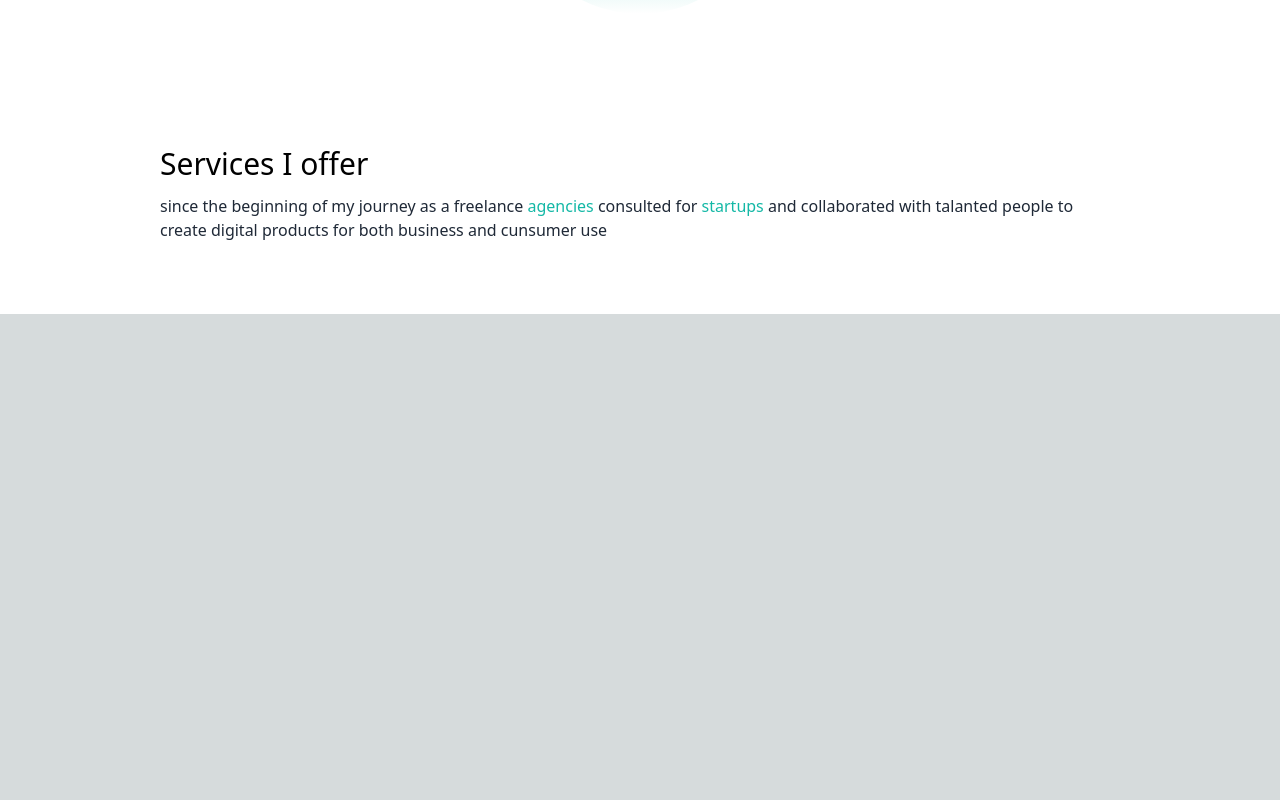
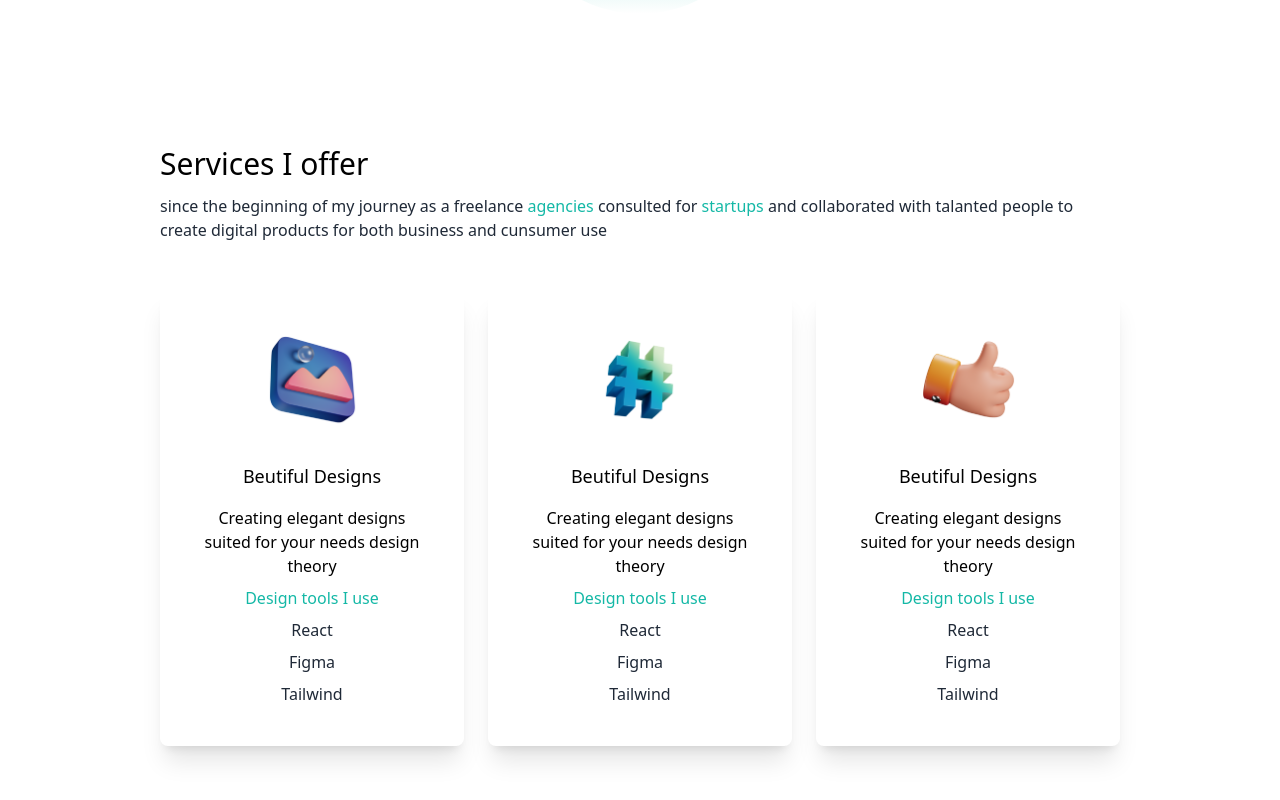
Before and after one commit to Meyzan16/portopolio-next, a Next.js app: page / in a window 1280 px wide. Shown: the part 690-1490 px from the top of the page. Before the commit the page ends 1004 px from the top, so only its background shows below. Built offline with nearby package versions, Linux system fonts and the light colour scheme.

Commit message:
perbarui index

```diff
--- a/src/pages/index.tsx
+++ b/src/pages/index.tsx
@@ -6,6 +6,10 @@ import {BsFillMoonStarsFill} from "react-icons/bs"
 import {useState} from "react"
 import {AiFillLinkedin, AiFillInstagram , AiFillGithub, AiFillMail} from "react-icons/ai"
 import deved from "../../public/dev-ed-wave.png"
+
+import design from "../../public/design.png"
+import code from "../../public/code.png"
+import consulting from "../../public/consulting.png"
 
 export default function Home() {
   const [darkmode, setDarkMode] = useState(false);
@@ -67,7 +71,39 @@ export default function Home() {
                 products for both business and cunsumer use
               </p>
             </div>
-            </section>
+            <div className="lg:flex gap-6">
+                <div className="p-10 my-10   rounded-lg shadow-xl text-center   hover:bg-teal-500 group dark:bg-white dark:hover:bg-teal-500 ">
+                  <Image src={design}  width={100} height={100} alt="design" className="mx-auto" />
+                  <h3 className="text-lg font-medium pt-8 pb-2    group-hover:text-white">Beutiful Designs</h3>
+                  <p className="py-2 group-hover:text-white">Creating elegant designs suited for your needs design theory</p>
+                  <h4 className=" text-teal-500 group-hover:text-white">Design tools I use</h4>
+                  <p className="text-gray-800 mt-2 group-hover:text-white">React</p>
+                  <p className="text-gray-800 mt-2 group-hover:text-white">Figma</p>
+                  <p className="text-gray-800 mt-2 group-hover:text-white">Tailwind</p>
+                </div>
+
+                <div className="text-center shadow-xl p-10 rounded-lg my-10  hover:bg-teal-500 group dark:bg-white dark:hover:bg-teal-500 ">
+                  <Image src={code}  width={100} height={100} alt="design" className="mx-auto" />
+                  <h3 className="text-lg font-medium pt-8 pb-2  group-hover:text-white">Beutiful Designs</h3>
+                  <p className="py-2 group-hover:text-white">Creating elegant designs suited for your needs design theory</p>
+                  <h4 className="text-teal-500 group-hover:text-white">Design tools I use</h4>
+                  <p className="text-gray-800 mt-2 group-hover:text-white">React</p>
+                  <p className="text-gray-800 mt-2 group-hover:text-white">Figma</p>
+                  <p className="text-gray-800 mt-2 group-hover:text-white">Tailwind</p>
+                </div>
+
+                <div className="text-center shadow-xl p-10 rounded-lg my-10 hover:bg-teal-500 group dark:bg-white dark:hover:bg-teal-500">
+                  <Image src={consulting}  width={100} height={100} alt="design" className="mx-auto" />
+                  <h3 className="text-lg font-medium pt-8 pb-2">Beutiful Designs</h3>
+                  <p className="py-2  group-hover:text-white">Creating elegant designs suited for your needs design theory</p>
+                  <h4 className="text-teal-500  group-hover:text-white">Design tools I use</h4>
+                  <p className="text-gray-800 mt-2  group-hover:text-white">React</p>
+                  <p className="text-gray-800 mt-2  group-hover:text-white">Figma</p>
+                  <p className="text-gray-800 mt-2  group-hover:text-white">Tailwind</p>
+                </div>
+
+            </div>
+        </section>
       </main>
     </>
   )
```
